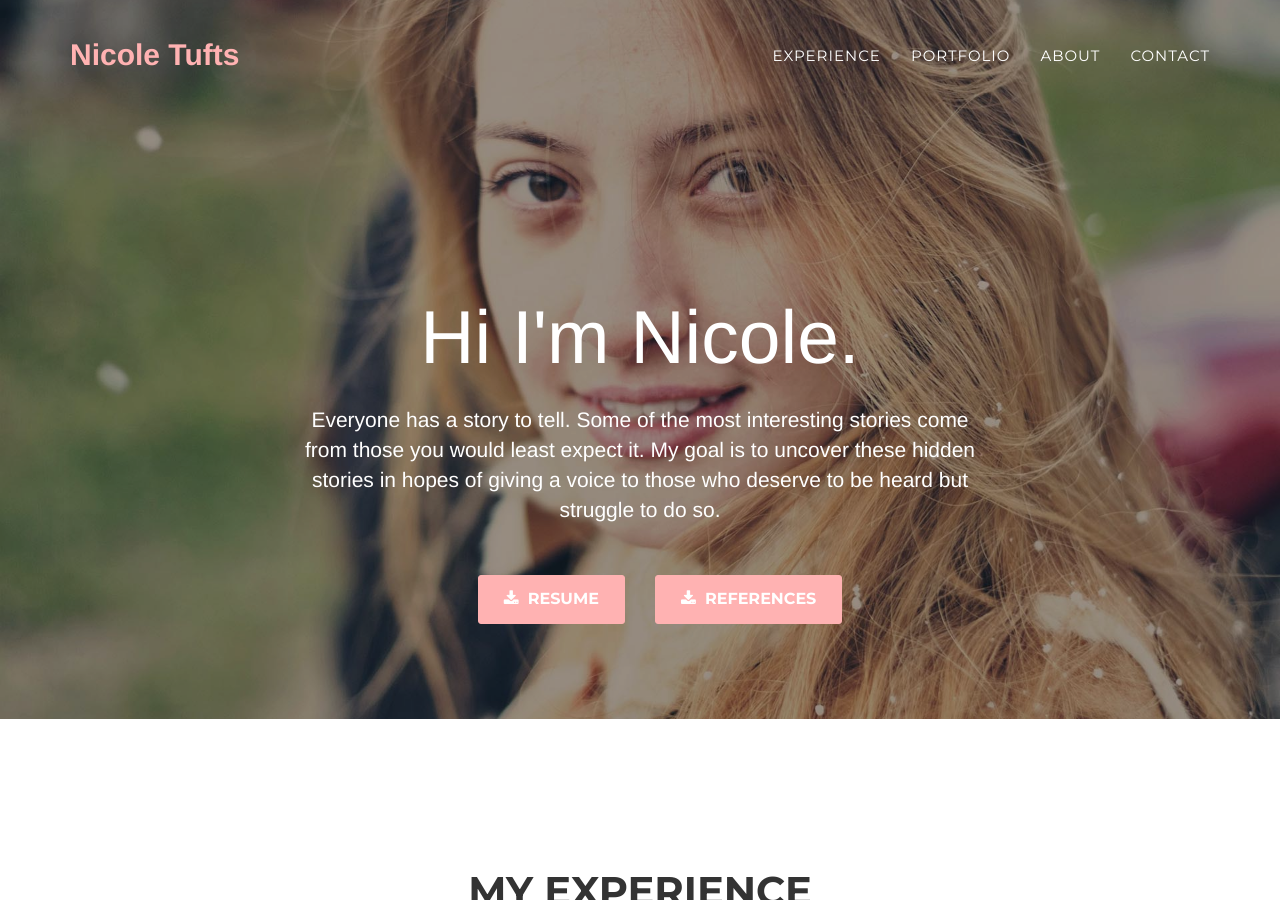
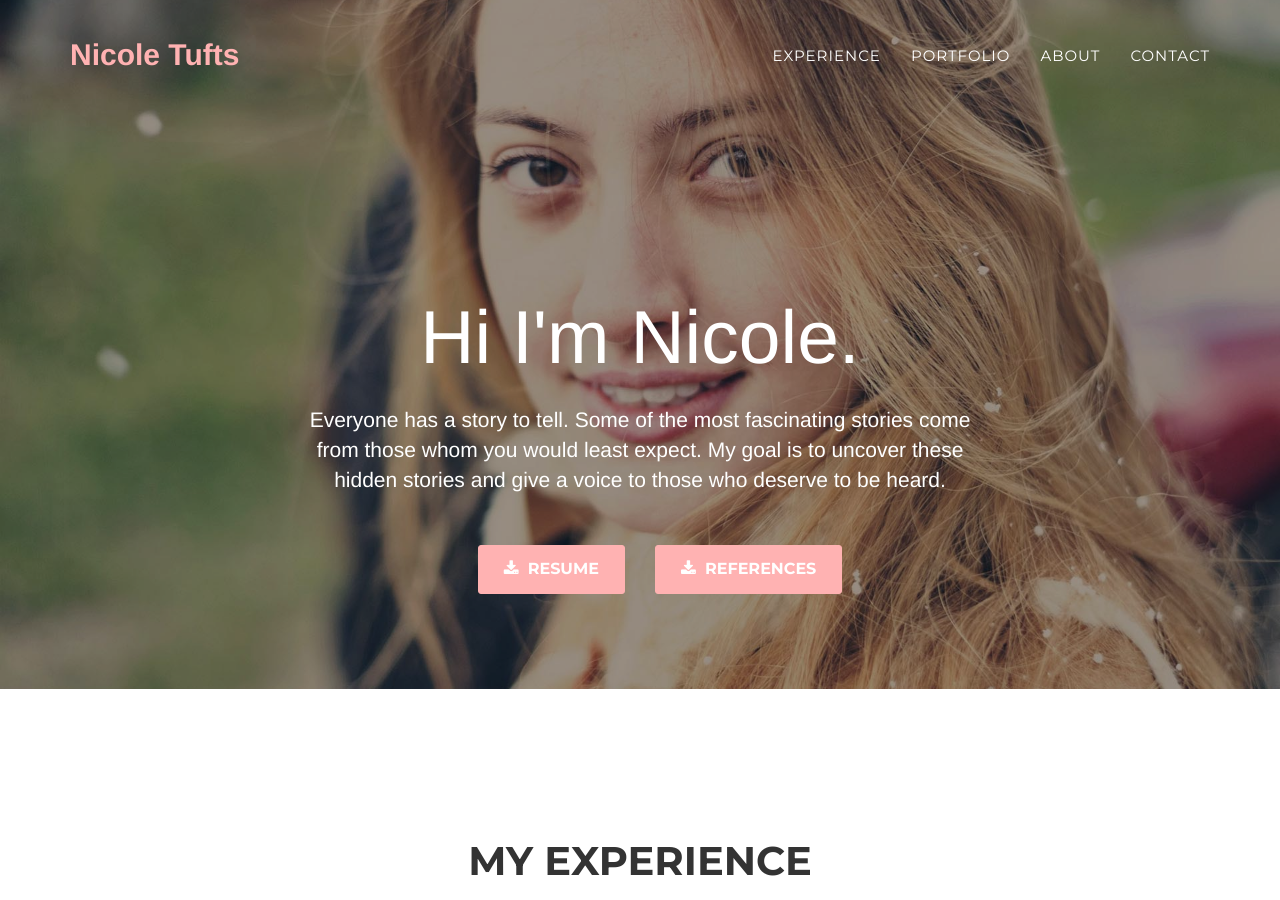
Before and after one commit to nicoletufts/nicoletufts.github.io, a Jekyll site: the page built from index.html, in a window 1280 px wide and 900 px high. Built offline with Jekyll 4.4.1, drawn with Linux system fonts in a browser that asks for light colours; some web fonts are replaced.

Commit message:
update blurb

```diff
--- a/_config.yml
+++ b/_config.yml
@@ -3,7 +3,7 @@ url: https://y7kim.github.io
 # Site settings
 title: Nicole Tufts
 email: ntufts1025@gmail.com
-description: "Everyone has a story to tell. Some of the most interesting stories come from those you would least expect it. My goal is to uncover these hidden stories in hopes of giving a voice to those who deserve to be heard but struggle to do so."
+description: "Everyone has a story to tell. Some of the most fascinating stories come from those whom you would least expect. My goal is to uncover these hidden stories and give a voice to those who deserve to be heard."
 
 # Color settings (hex-codes without the leading hash-tag)
 color:
```
